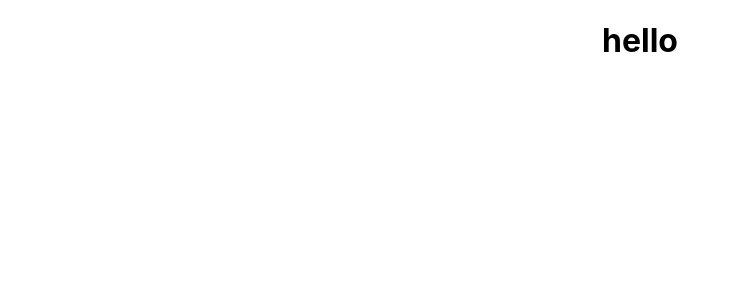
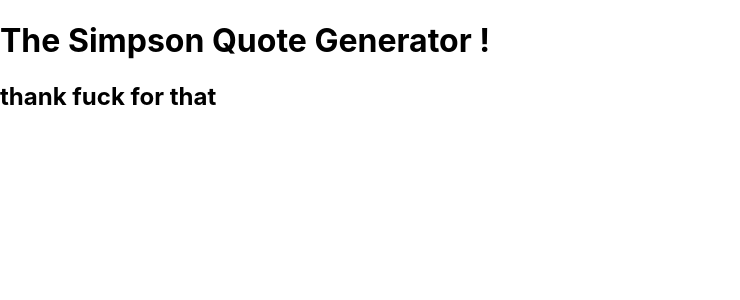
Before and after one commit to Jack-Portwood/SimpsonsAPI, a React (Create React App) app: page / in a window 1280 px wide. Shown: the top 300 px of the page, without its empty margins (0-740 px from the left). Built offline with nearby package versions, Linux system fonts and the light colour scheme; no server answers.

Commit message:
has state

```diff
--- a/src/App.js
+++ b/src/App.js
@@ -1,12 +1,12 @@
-import React from 'react';
+import React, {Component} from 'react';
 import './App.css';
+import SimpsonsContainer from './containers/SimpsonsContainer'
+class App extends Component {
 
-function App() {
+  render() {
   return (
-    <div className="App">
-     <h1> hello </h1>
-    </div>
-  );
+    <SimpsonsContainer/>
+    );
+  }
 }
-
 export default App;
--- /dev/null
+++ b/src/containers/SimpsonsContainer.js
@@ -0,0 +1,39 @@
+import React from 'react';
+
+class SimpsonsContainer extends React.Component {
+    constructor(props){
+        super(props);
+        this.state = {
+          character: []
+        };
+
+
+
+    }
+
+    componentDidMount(){
+        const url = "https://thesimpsonsquoteapi.glitch.me/quotes"
+;
+
+        fetch(url)
+        .then(res => res.json())
+        .then((character)=>{
+            this.setState({character: character})
+        .catch(err=> console.error);
+        })
+
+}
+    render() {
+
+        return(
+        <div>
+        <h1>The Simpson Quote Generator ! </h1>
+        <h2>thank fuck for that</h2>
+        </div>
+
+        );
+    }
+}
+
+
+export default SimpsonsContainer;
```
Also changed, not shown: containers/simpsonsContainer.js (deleted).
